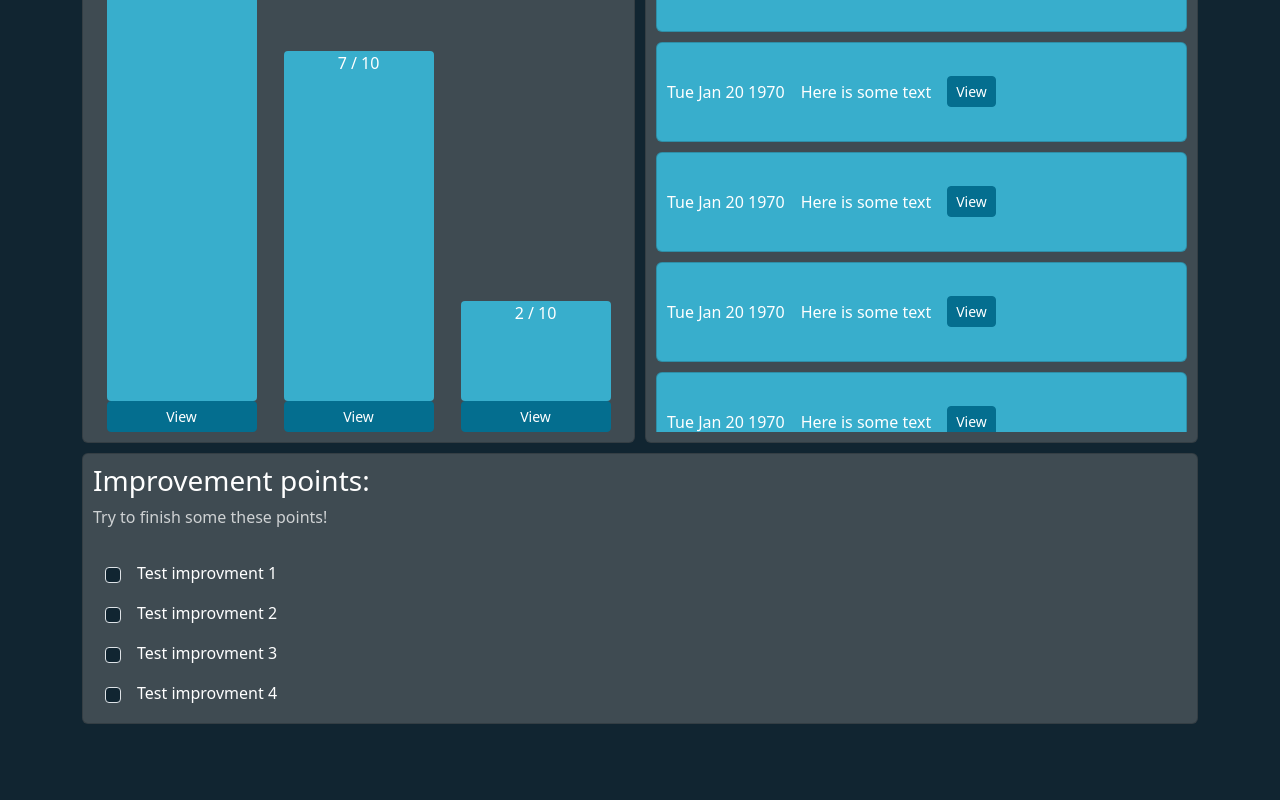
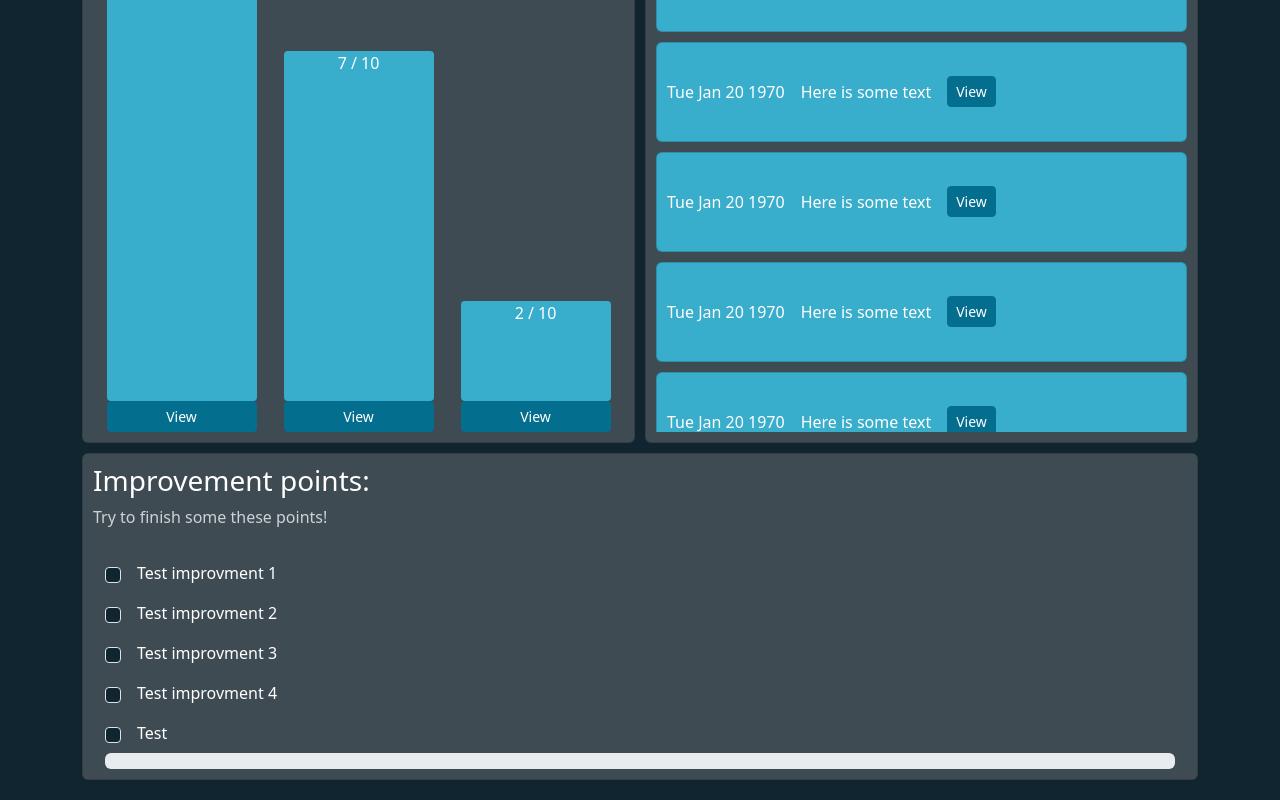
Before and after one commit to IntelliViews/IntelliViews-Frontend, a React (Vite) app: page /profile in a window 1280 px wide. Shown: the part 339-1139 px from the top of the page. Before the commit the page ends 1083 px from the top, so only its background shows below. Built offline with nearby package versions, Linux system fonts and the light colour scheme; no server answers.

Commit message:
Update the progressbar

```diff
--- a/src/features/profile/components/ichecklist/CheckListComponent.tsx
+++ b/src/features/profile/components/ichecklist/CheckListComponent.tsx
@@ -12,9 +12,8 @@ interface Feedback {
     Improvment: string[]
 }
 
-
-
 export default function CheckListComponent() {
+    const [progress, setProgress] = useState(0); // Initialize progress state
     const [feedbacks, setFeedback] = useState<Feedback[]>([
         // Dummy data.:
         {
@@ -33,21 +32,41 @@ export default function CheckListComponent() {
             CreatedAt: 1699017614,
             Context: "Test context2",
             Score: 1,
-            Improvment: ["Test improvment 3", "Test improvment 4"]
+            Improvment: ["Test improvment 3", "Test improvment 4", "Test"]
             }
     ]);
 
+         // Calculate overall progress based on checked items
+        const calculateProgress = (checked:boolean) => {
+            const totalItems = feedbacks.reduce(
+            (acc, feedback) => acc + feedback.Improvment.length,
+            0 );
+            const checkedItems = checked ? 1 : -1;
+            const newProgress = progress + ((checkedItems) / totalItems)*100 ;
+            setProgress(newProgress);
+        };
 
   return (
     <div className='container profile-interview-checklist'>
          {feedbacks && feedbacks.map((feedback, key) => (
+
               <ul className="list-group rounded-0 m-0" key={key}>
                 {feedback.Improvment.map((improvement, key) => (
-                    <CheckListComponentItem improvement={improvement} key={key} />
+                    <CheckListComponentItem improvement={improvement} key={key} fnCheck={calculateProgress}/>
                 ))}
               </ul>
           ))}
-
+        {/* Progress bar */}
+      <div className="progress">
+        <div
+          className="progress-bar progress-bar-striped progress-bar-animated"
+          role="progressbar"
+          style={{ width: `${progress}%` }}
+          // aria-valuenow={progress}
+          // aria-valuemin="0"
+          // aria-valuemax="100"
+        ></div>
+      </div>
     </div>
   )
 }
--- a/src/features/profile/components/ichecklist/CheckListComponentItem.tsx
+++ b/src/features/profile/components/ichecklist/CheckListComponentItem.tsx
@@ -1,17 +1,18 @@
 import { useState } from "react"
 
-export default function CheckListComponentItem( {improvement}: {improvement: string} ) {
+
+export default function CheckListComponentItem( props:{fnCheck:(checked:boolean)=>void, improvement:string} ) {
     const [checked, setChecked] = useState(false);
 
     function handleCheck() {
         setChecked(!checked);
-        console.log("HAHAHA");
+        props.fnCheck(!checked);
       }
 
       return (
         <li className={`list-group-item border-0 d-flex align-items-center ps-0 custom-bg m-0 ${checked && "text-decoration-line-through"}`}>
           <input className="form-check-input me-3" type="checkbox" value="" aria-label="..." checked={checked} onChange={handleCheck} />
-          {improvement}
+          {props.improvement}
         </li>
       )
 }
```
